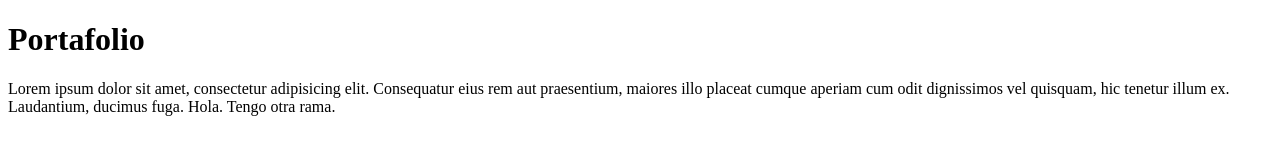
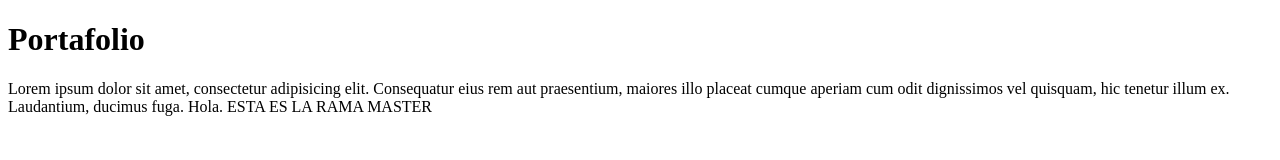
Before and after one commit to RaimundOlate/Mi_portafolio, a plain HTML site: page index.html in a window 1280 px wide. Drawn offline with Linux system fonts and the light colour scheme.

Commit message:
RAMA MASTER

```diff
--- a/index.html
+++ b/index.html
@@ -16,7 +16,8 @@
         odit dignissimos vel
         quisquam, hic tenetur illum ex. Laudantium, ducimus
         fuga.
-    Hola. Tengo otra rama. </p>
+    Hola.
+    ESTA ES LA RAMA MASTER </p>
 </body>
 
 </html>
```
